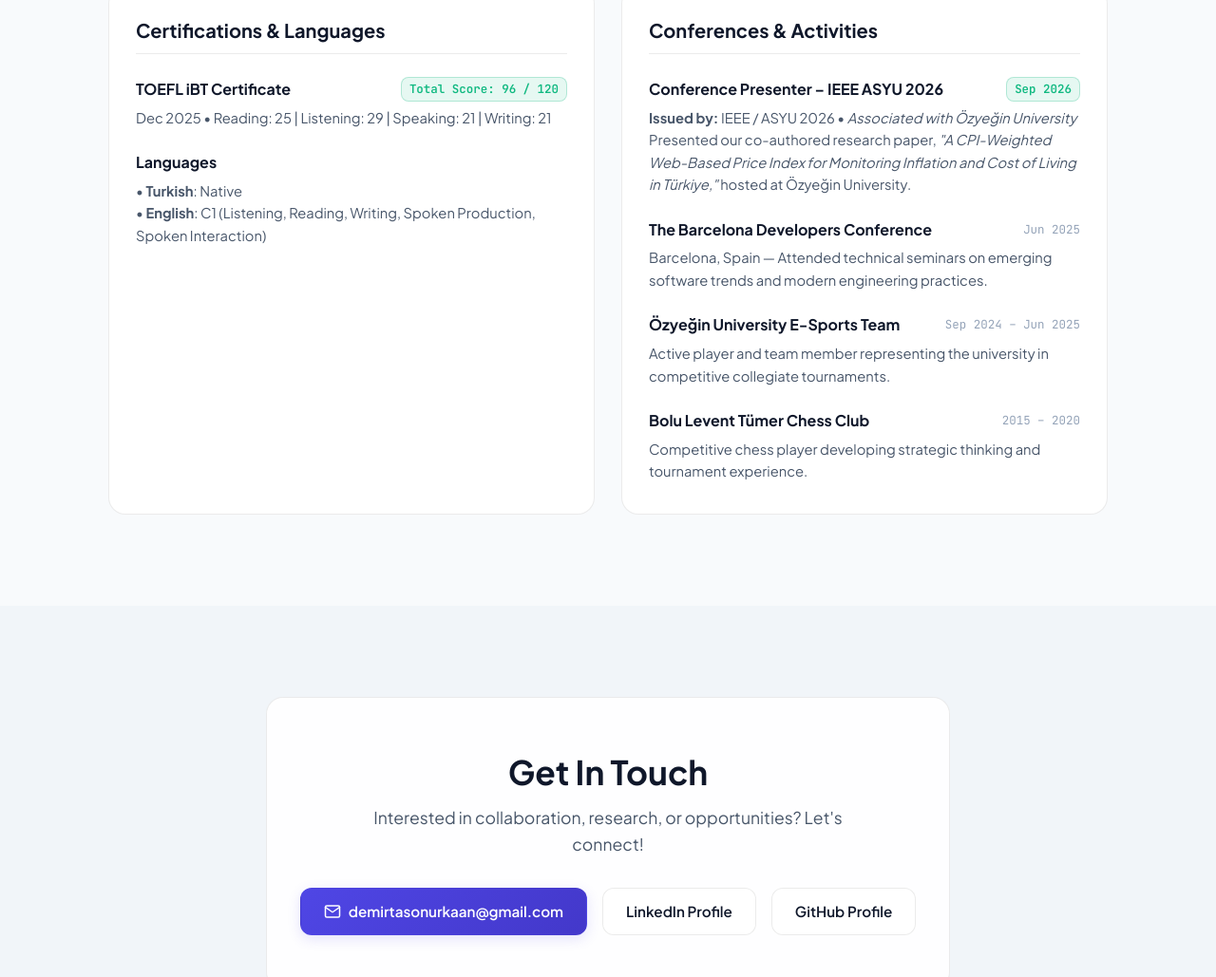
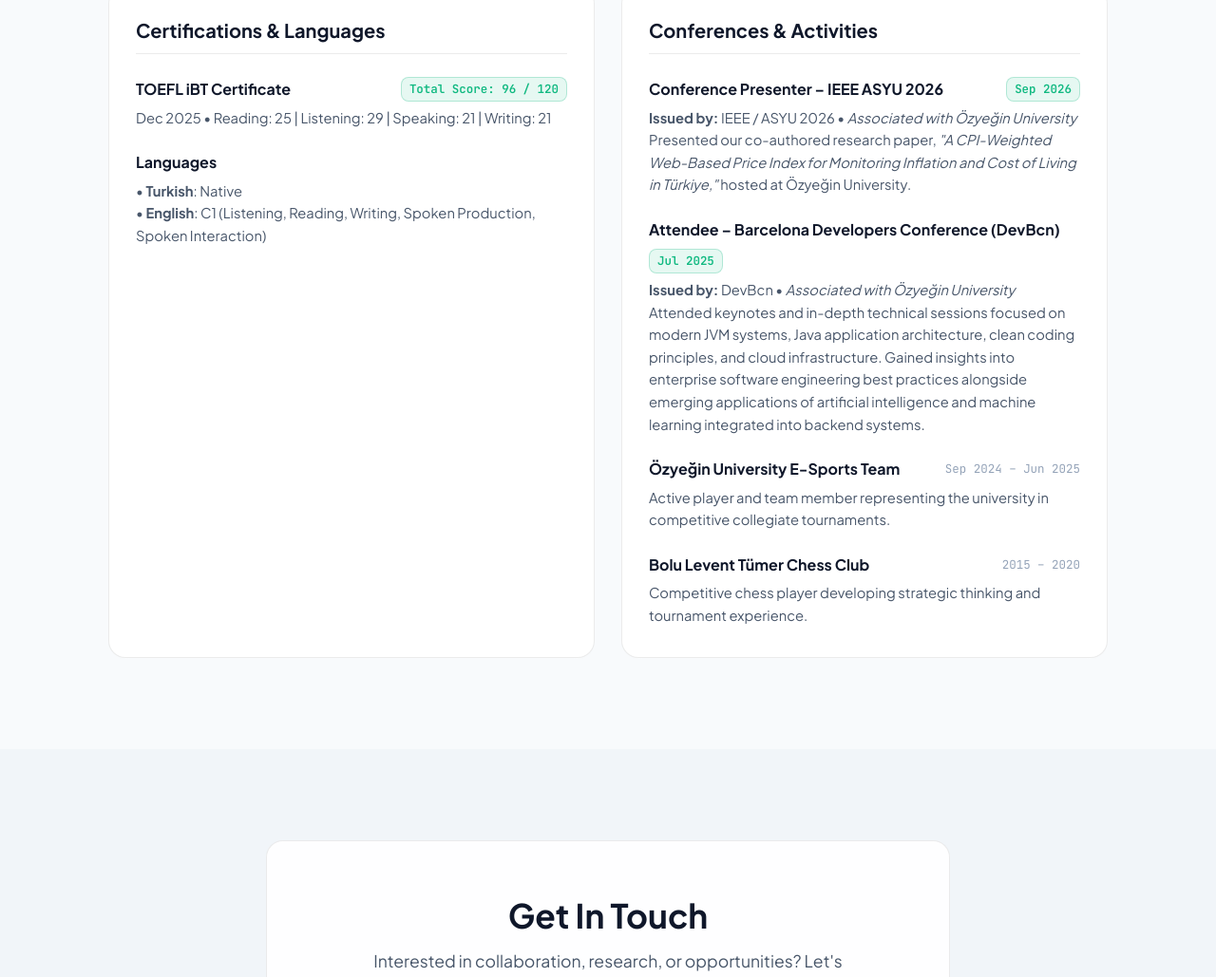
Before and after one commit to OnurKaanDemirtas/OnurKaanDemirtas.github.io, a plain HTML site: page index.html in a window 1280 px wide. Shown: the part 4538-5567 px from the top of the page at 95% size. Drawn offline with Linux system fonts and the light colour scheme.

Commit message:
Update DevBcn Barcelona conference entry with attendee details

```diff
--- a/index.html
+++ b/index.html
@@ -329,10 +329,13 @@
 
             <div class="info-item">
               <div class="info-header">
-                <strong>The Barcelona Developers Conference</strong>
-                <span class="timeline-date-inline">Jun 2025</span>
+                <strong>Attendee – Barcelona Developers Conference (DevBcn)</strong>
+                <span class="badge-accent">Jul 2025</span>
               </div>
-              <p class="info-detail">Barcelona, Spain — Attended technical seminars on emerging software trends and modern engineering practices.</p>
+              <p class="info-detail">
+                <strong>Issued by:</strong> DevBcn • <em>Associated with Özyeğin University</em><br>
+                Attended keynotes and in-depth technical sessions focused on modern JVM systems, Java application architecture, clean coding principles, and cloud infrastructure. Gained insights into enterprise software engineering best practices alongside emerging applications of artificial intelligence and machine learning integrated into backend systems.
+              </p>
             </div>
 
             <div class="info-item">
```
